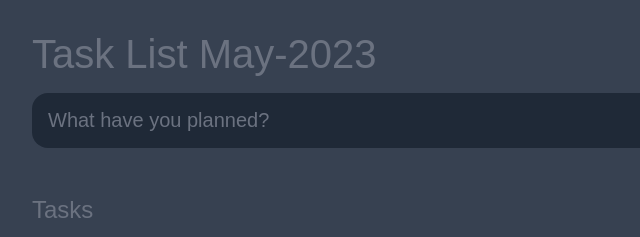
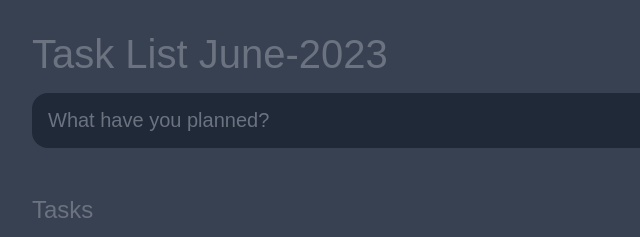
Before and after one commit to Devansh682/To-Do-List, a plain HTML site: page index.html in a window 1280 px wide. Shown: the full height of the page, 224-864 px from the left. Drawn offline with Linux system fonts and the light colour scheme.

Commit message:
Month Updated

```diff
--- a/index.html
+++ b/index.html
@@ -11,7 +11,7 @@
 <body>
 
 	<header>
-		<h1>Task List May-2023</h1>
+		<h1>Task List June-2023</h1>
 		<form id="new-task-form">
 			<input
 				type="text"
```
